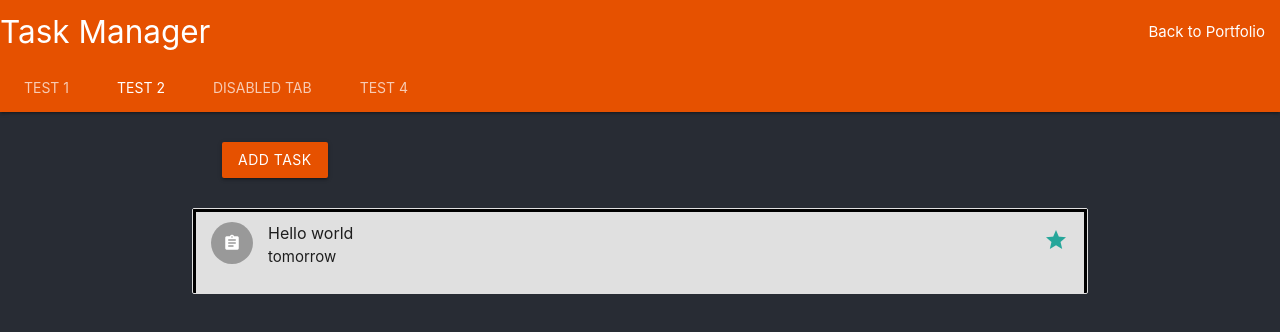
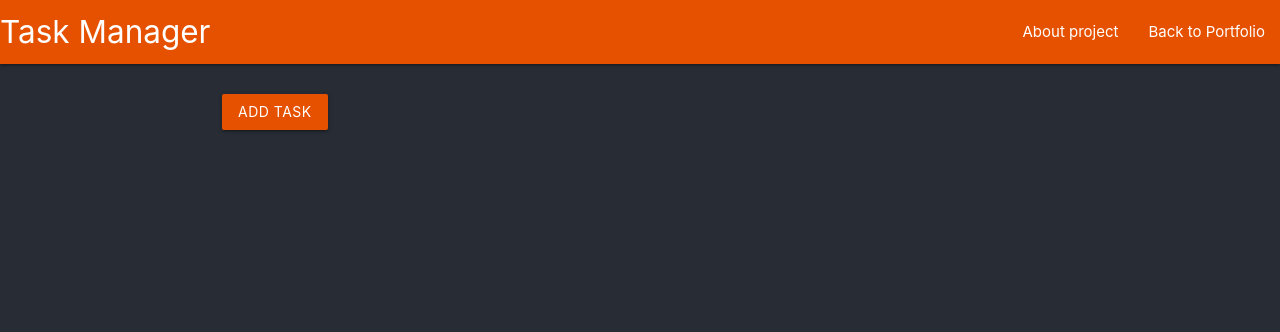
Before and after one commit to cd3vane/task-manager, a React (Create React App) app: page / in a window 1280 px wide. Shown: the top 332 px of the page. Built offline with nearby package versions, Linux system fonts and the light colour scheme.

Commit message:
Changing task manager implementation completely

```diff
--- a/package.json
+++ b/package.json
@@ -1,6 +1,7 @@
 {
   "name": "task-manager-tsx",
   "version": "0.1.0",
+  "homepage": "https://cd3vane.github.io/task-manager",
   "private": true,
   "dependencies": {
     "@testing-library/jest-dom": "^5.16.5",
@@ -19,6 +20,8 @@
     "web-vitals": "^2.1.4"
   },
   "scripts": {
+    "predeploy": "npm run build",
+    "deploy": "gh-pages -d build",
     "start": "react-scripts start",
     "build": "react-scripts build",
     "test": "react-scripts test",
@@ -41,5 +44,8 @@
       "last 1 firefox version",
       "last 1 safari version"
     ]
+  },
+  "devDependencies": {
+    "gh-pages": "^4.0.0"
   }
 }
--- a/public/index.html
+++ b/public/index.html
@@ -6,8 +6,8 @@
     <meta name="viewport" content="width=device-width, initial-scale=1" />
     <meta name="theme-color" content="#000000" />
     <meta
-      name="description"
-      content="Web site created using create-react-app"
+      name="Task Manager"
+      content="Task manager created using create-react-app and typescript"
     />
     <link rel="apple-touch-icon" href="%PUBLIC_URL%/logo192.png" />
     <link rel="stylesheet" href="https://cdnjs.cloudflare.com/ajax/libs/materialize/1.0.0/css/materialize.min.css">
@@ -22,7 +22,7 @@
       work correctly both with client-side routing and a non-root public URL.
       Learn how to configure a non-root public URL by running `npm run build`.
     -->
-    <title>React App</title>
+    <title>Task Manager</title>
   </head>
   <body>
     <noscript>You need to enable JavaScript to run this app.</noscript>
--- a/src/App.css
+++ b/src/App.css
@@ -56,5 +56,5 @@ li.collection-item {
   margin-top: 10px;
   padding: 10px;
   border: 2px solid black;
-  background-color: rgba(0,0,0,.5);
+  background-color: rgba(240, 240, 240, .3);
 }
--- a/src/App.tsx
+++ b/src/App.tsx
@@ -3,7 +3,6 @@ import './App.css'
 import { BrowserRouter as Router, Routes, Route  } from 'react-router-dom'
 import Header from './components/Header'
 import Tasks from './components/Tasks'
-import About from './components/About'
 import {TaskProvider} from "./context/AppContext";
 import AddTask from "./components/AddTask";
 
@@ -21,8 +20,7 @@ const App = () => {
                         {showAddTask && <AddTask />}
                     </div>
                   <Routes>
-                    <Route path='/' element={<Tasks/>}/>
-                    <Route path='/about' element={<About />} />
+                    <Route path='/task-manager' element={<Tasks/>}/>
                   </Routes>
                 </div>
             </div>
--- a/src/components/About.tsx
+++ /dev/null
@@ -1,11 +0,0 @@
-import { Link } from 'react-router-dom'
-
-const About = () => {
-  return (
-    <div>
-      <h4>Version 1.0.0</h4>
-    </div>
-  )
-}
-
-export default About
--- a/src/components/AddTask.tsx
+++ b/src/components/AddTask.tsx
@@ -4,7 +4,7 @@ import {TaskContext} from "../context/AppContext";
 const AddTask = () => {
   const [title, setTitle] = useState<string>('')
   const [date, setDate] = useState<string>('')
-  const { addTask }  = useContext(TaskContext);
+  const { tasks, addTask }  = useContext(TaskContext);
 
   const onSubmit = (e : React.FormEvent) => {
     e.preventDefault()
@@ -14,7 +14,8 @@ const AddTask = () => {
       return
     }
 
-    addTask({ id: 1, title, date, completed: false });
+    addTask({ id: tasks.length + 1, title, date, completed: false });
+    alert("Task added successfully!");
 
     setTitle('')
     setDate('')
--- a/src/components/Header.tsx
+++ b/src/components/Header.tsx
@@ -3,19 +3,12 @@ const Header = () => {
   return (
       <nav className="nav-extended orange darken-4">
           <div className="nav-wrapper">
-              <a href="#" className="brand-logo">Task Manager</a>
-              <a href="#" data-target="mobile-demo" className="sidenav-trigger"><i
+              <a href="/" className="brand-logo">Task Manager</a>
+              <a href="/" data-target="mobile-demo" className="sidenav-trigger"><i
                   className="material-icons">menu</i></a>
               <ul id="nav-mobile" className="right hide-on-med-and-down">
+                  <li><a href="https://cd3vane.dev/projects/4-task-manager">About project</a></li>
                   <li><a href="https://cd3vane.dev">Back to Portfolio</a></li>
-              </ul>
-          </div>
-          <div className="nav-content">
-              <ul className="tabs tabs-transparent">
-                  <li className="tab"><a href="#test1">Test 1</a></li>
-                  <li className="tab"><a className="active" href="#test2">Test 2</a></li>
-                  <li className="tab disabled"><a href="#test3">Disabled Tab</a></li>
-                  <li className="tab"><a href="#test4">Test 4</a></li>
               </ul>
           </div>
       </nav>
--- a/src/components/SingleTask.tsx
+++ b/src/components/SingleTask.tsx
@@ -1,16 +1,26 @@
-import { Link } from 'react-router-dom';
 import {Task} from "../types";
+import {useContext} from "react";
+import {TaskContext} from "../context/AppContext";
 
 type TaskProps = {
     task: Task
 }
 const SingleTask = ({ task }: TaskProps) => {
+    const { removeTask } = useContext(TaskContext);
+    const onDelete = () => {
+        let confirmation = window.confirm("Are you sure you want to delete the task: " + task.title);
+        if(confirmation){
+            removeTask(task.id);
+            alert("Task deleted successfully!");
+        }
+        return;
+    }
   return (
     <div className="task">
       <i className="material-icons circle">assignment</i>
         <span className="title">{task.title}</span>
         <p>{task.date}</p>
-        <Link to="/edit" className="secondary-content"><i className="material-icons">grade</i></Link>
+        <button onClick={() => onDelete()} className="secondary-content btn red"><i className="material-icons">delete</i></button>
     </div>
   )
 }
--- a/src/context/AppContext.tsx
+++ b/src/context/AppContext.tsx
@@ -3,13 +3,7 @@ import {createContext, useEffect, useReducer} from "react";
 import AppReducer, { State } from "./AppReducer";
 
 const initialState : State = {
-    tasks: [{
-        id: 1,
-        title: 'Hello world',
-        date: 'tomorrow',
-        completed: false,
-    },],
-        //JSON.parse(localStorage.getItem("tasks") || '[]'),
+    tasks: JSON.parse(localStorage.getItem("tasks") || '[]'),
     addTask: () => {},
     removeTask: () => {},
 };
@@ -23,8 +17,8 @@ export const TaskProvider = (props : any) => {
         localStorage.setItem("tasks", JSON.stringify(state.tasks));
     }, [state]);
 
-    const addTask = (movie : Task) => {
-        dispatch({ type: "ADD_TASK", payload: movie});
+    const addTask = (task : Task) => {
+        dispatch({ type: "ADD_TASK", payload: task});
     }
     const removeTask = (id : number) => {
         dispatch({ type: "REMOVE_TASK", payload: id})
--- a/src/types.tsx
+++ b/src/types.tsx
@@ -4,3 +4,7 @@ export type Task = {
     date: string
     completed: boolean
 }
+
+export type List = {
+    tasks: Task[]
+}
```
Also changed, not shown: src/components/Footer.tsx (deleted, +0 -12 lines), 2 other files (tests, documents, lock files or other folders).
